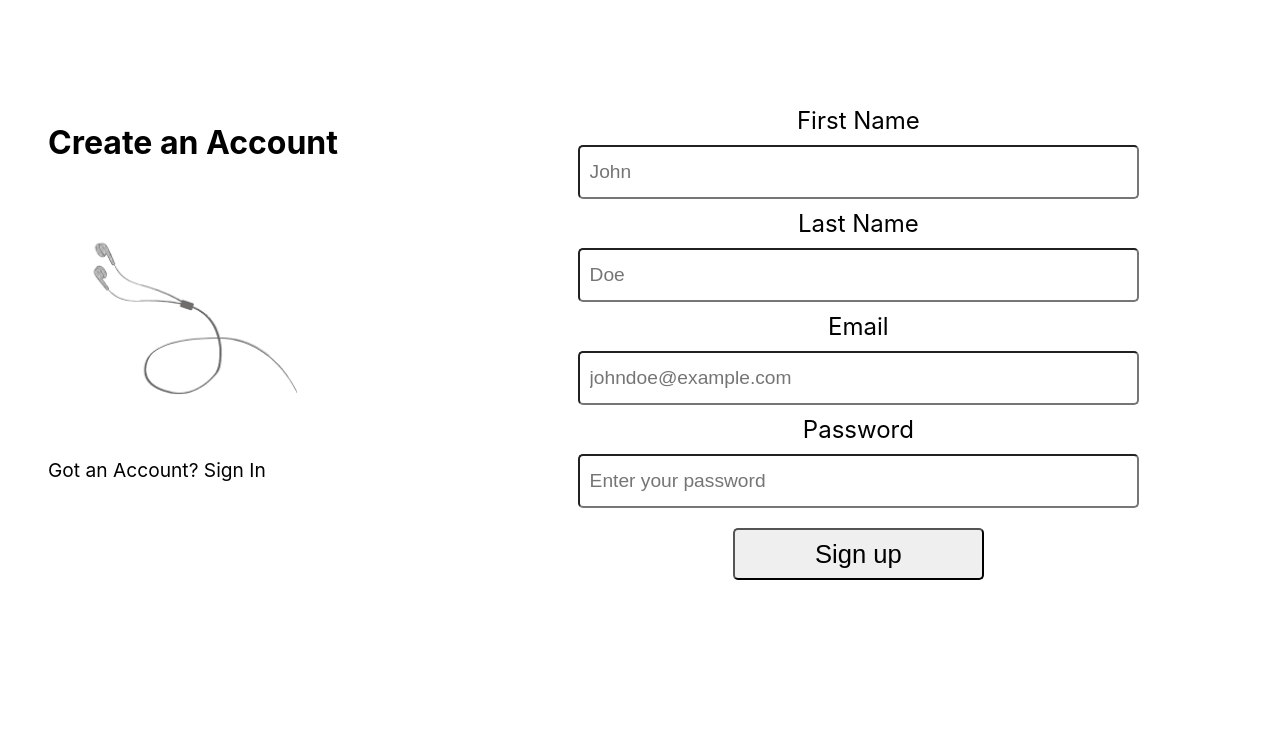
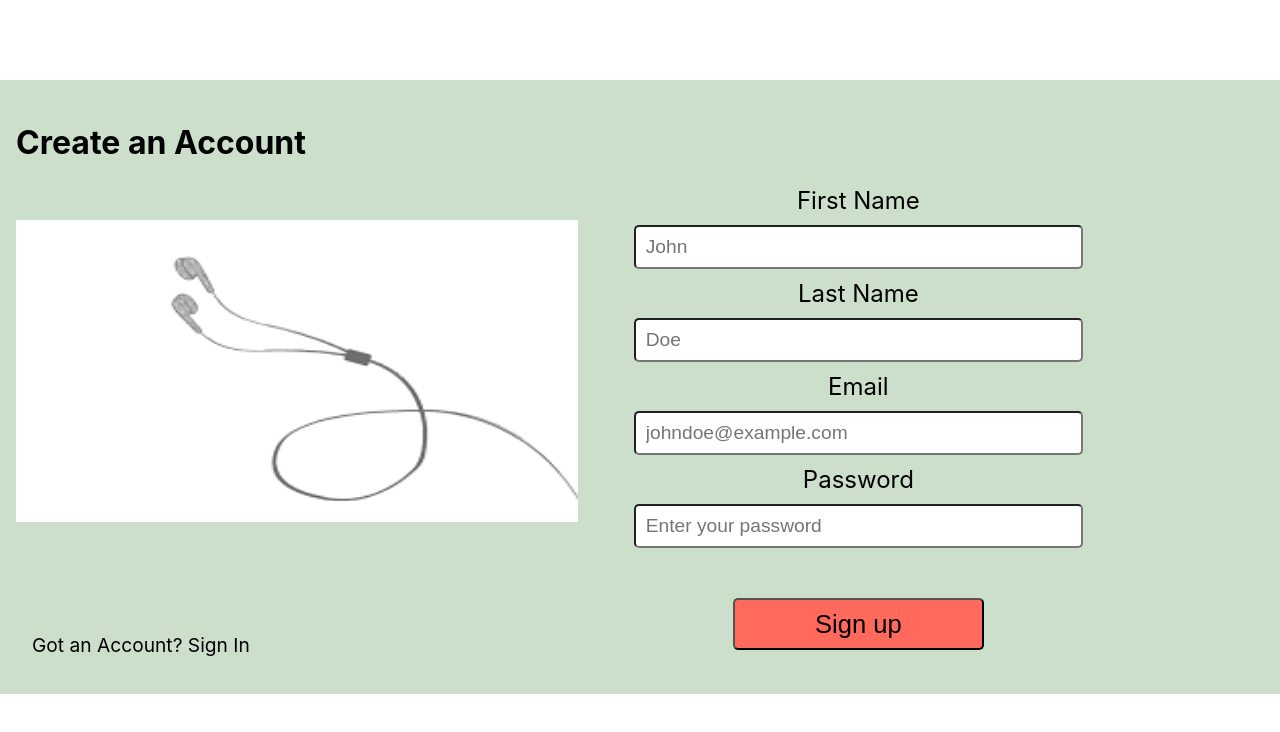
Before and after one commit to EU3-LambdaX-YoutubeMusic/Frontend, a React (Create React App) app: page /signup in a window 1280 px wide. Shown: the top 732 px of the page. Built offline with nearby package versions, Linux system fonts and the light colour scheme.

Commit message:
add styling

```diff
--- a/src/Styles/StyledForm.js
+++ b/src/Styles/StyledForm.js
@@ -7,6 +7,7 @@ export const StyledSignupContainer = styled.section`
     flex-direction: row;
     margin-top: 5rem;
     padding: 1rem;
+    background-color: #CCDFCB;
 
     .left {
         display: flex;
@@ -15,17 +16,18 @@ export const StyledSignupContainer = styled.section`
 
         h1 {
             font-size: 2rem;
-            padding: 0 2rem 2rem 2rem;
+            padding: 0 2rem 2rem 0;
         }
 
         img {
-            max-width: 100%;
-            height: 100%;
+            width: 100%;
+            height: 80%;
         }
 
         p {
             font-size: 1.2rem;
-            padding: 2rem;
+            padding: 1rem;
+            margin-bottom: 5px;
         }
     }
 
@@ -33,6 +35,7 @@ export const StyledSignupContainer = styled.section`
         display: flex;
         flex-direction: column;
         width: 45%;
+        margin-top: 80px;
     }
 `;
 
@@ -45,7 +48,7 @@ export const StyledFormField = styled(Form)`
     .inputField {
         display: flex;
         flex-direction: column;
-        width:100%;
+        width:80%;
     }
 
 `;
@@ -53,7 +56,7 @@ export const StyledFormField = styled(Form)`
 export const StyledInput = styled.input`
     font-size: 1.2rem;
     padding: 10px;
-    height: 30px;
+    height: 20px;
     border-radius: 5px;
 `;
 
@@ -63,9 +66,10 @@ export const StyledLabel = styled.label`
 `;
 
 export const StyledButton = styled.button`
-    margin: 20px;
+    margin-top: 50px;
     border-radius: 5px;
     font-size: 1.6rem;
     padding: 0.6rem 5rem;
+    background-color: #FF6A5C;
 
 `;
```
